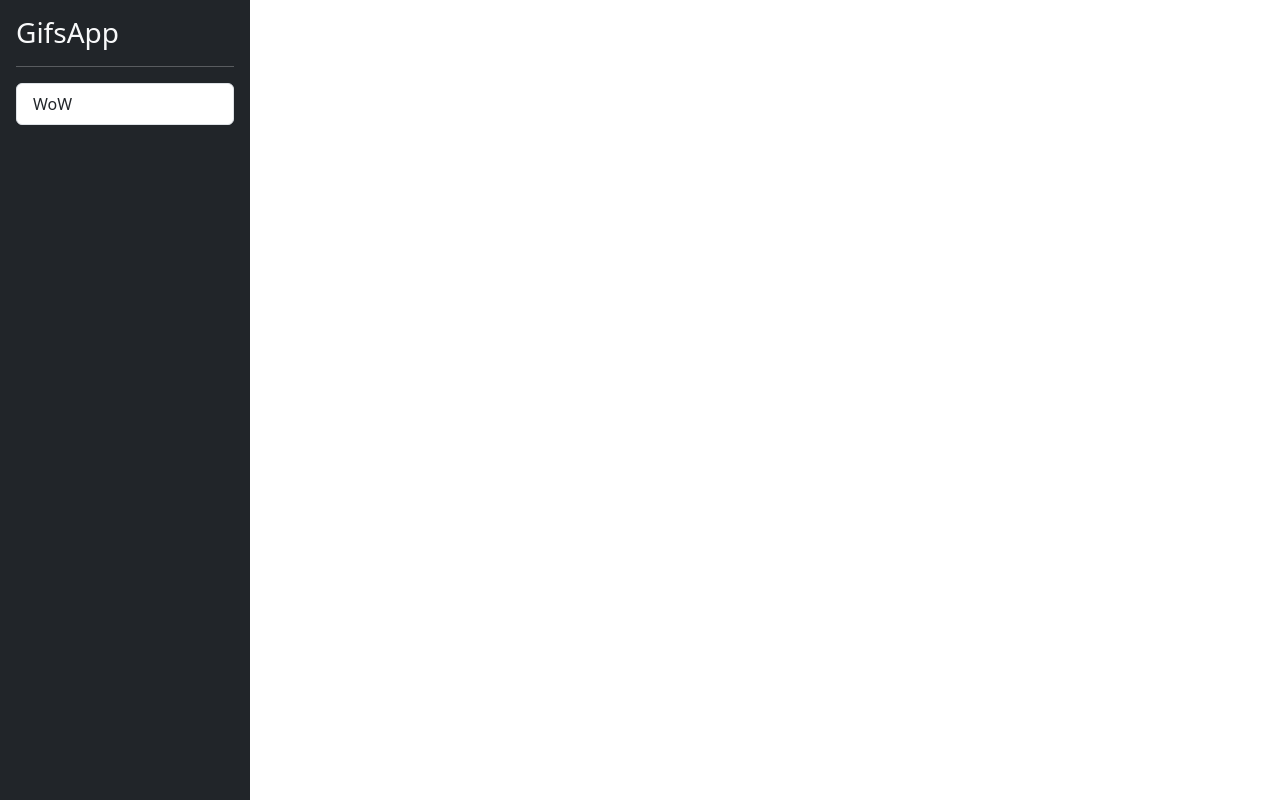
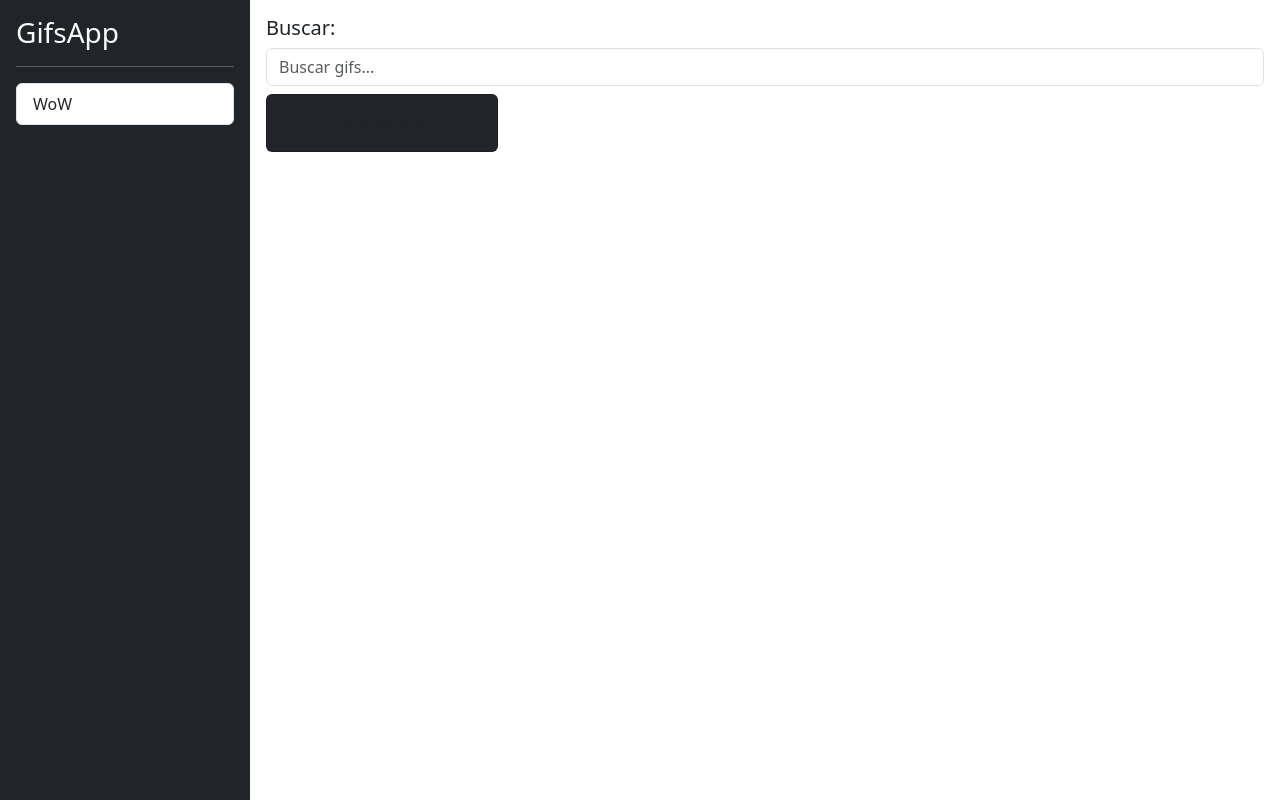
Before and after one commit to JonathanYaguana/CursoAngular, an Angular app in the folder 03-gifs-app/: page / in a window 1280 px wide. Built offline with nearby package versions, Linux system fonts and the light colour scheme.

Commit message:
card-list

```diff
--- a/03-gifs-app/src/app/app.component.html
+++ b/03-gifs-app/src/app/app.component.html
@@ -1,4 +1,6 @@
 <div class="d-flex">
   <!-- Sidebar -->
   <shared-sidebar></shared-sidebar>
+
+  <gifs-home-page class="flex-fill"></gifs-home-page>
 </div>
--- /dev/null
+++ b/03-gifs-app/src/app/gifs/components/card-list/card-list.component.html
@@ -0,0 +1,12 @@
+<div class="row">
+  <div class="col-md-3 col-sm-6">
+    <div class="card mb-2 text-center bg-dark">
+
+      <!-- TODO: crear imagen -->
+
+      <div class="card-body">
+        <p class="card-text text-muted">Hola Mundo</p>
+      </div>
+    </div>
+  </div>
+</div>
--- /dev/null
+++ b/03-gifs-app/src/app/gifs/components/search-box/search-box.component.ts
@@ -0,0 +1,14 @@
+import { Component } from '@angular/core';
+
+@Component({
+  selector: 'gifs-search-box',
+  template: `<h5>Buscar:</h5>
+  <input type="text"
+  class="form-control"
+  placeholder="Buscar gifs..."
+  >
+  `
+})
+export class SearchBoxComponent {
+  constructor (){ }
+}
--- /dev/null
+++ b/03-gifs-app/src/app/gifs/pages/home/home-page.component.html
@@ -0,0 +1,13 @@
+<div class="row p-3">
+  <div class="col-12">
+
+    <!-- Busqueda -->
+    <gifs-search-box></gifs-search-box>
+  </div>
+
+  <div class="col-12 pt-2">
+    <!-- Listado de Gids -->
+    <gifs-card-list></gifs-card-list>
+  </div>
+
+</div>
```
Also changed, not shown: 03-gifs-app/src/app/gifs/components/card-list/card-list.component.ts (added, +9 -0 lines), 03-gifs-app/src/app/gifs/gifs.module.ts (+11 -1 lines), 03-gifs-app/src/app/gifs/pages/home/home-page.component.ts (added, +9 -0 lines).
